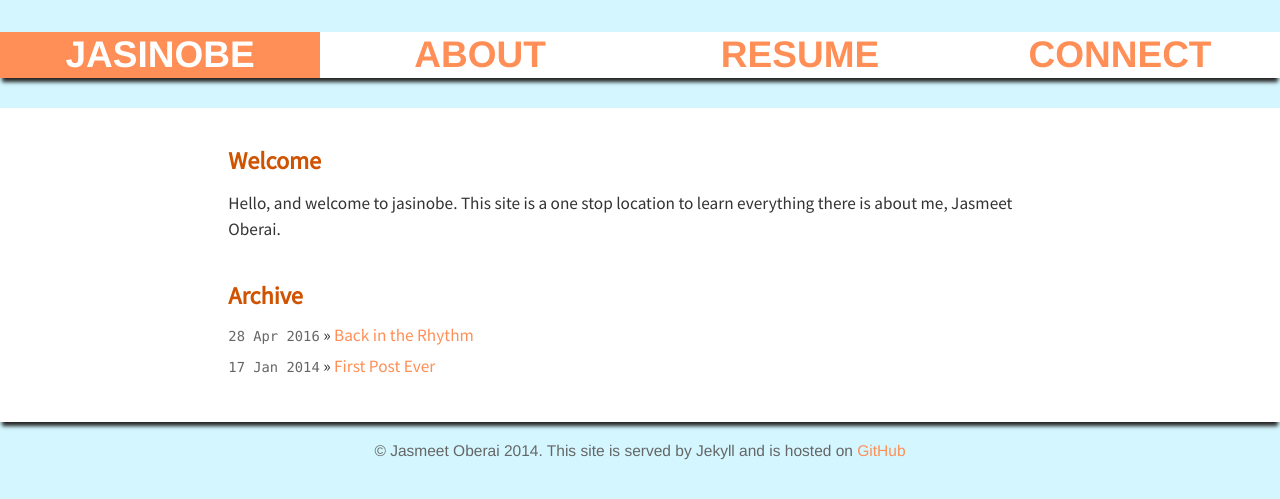
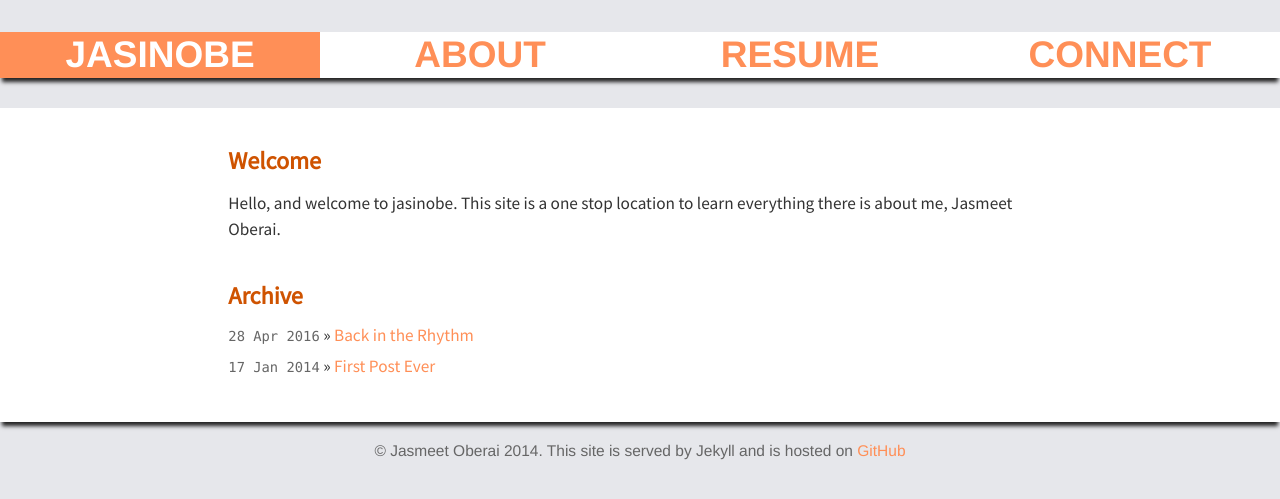
Before and after one commit to jasmeeto/jasmeeto.github.io, a Jekyll site: the page built from index.html, in a window 1280 px wide. Shown: the top 499 px of the page. Built offline with Jekyll 4.4.1, drawn with Linux system fonts in a browser that asks for light colours; nearby versions of some CDN libraries; Markdown is read by kramdown in place of the engine named in the settings.

Commit message:
make colors less harsh

```diff
--- a/_config.yml
+++ b/_config.yml
@@ -9,5 +9,4 @@ facebook: jas.oberai
 twitter: JasmeetOberai
 
 name: jasinobe
-markdown: redcarpet
 highlighter: pygments
--- a/assets/css/main.css
+++ b/assets/css/main.css
@@ -13,8 +13,7 @@
 }
 
 body {
-  /*background-color: #B2E0EB;*/
-  background-color: #D4F7FF;
+  background-color: #e6e7eb;
   font: lucida, sans-serif;
   font-size: 150%;
   text-align: center;
@@ -31,7 +30,7 @@ a:link, a:hover, a:visited, a:active {
 }
 
 a:link, a:visited, a:active { color: #ff8f57; }
-a:hover{ color: #ddd }
+a:hover{ color: #26C9ED }
 
 section {
    margin: 4rem auto;
```
